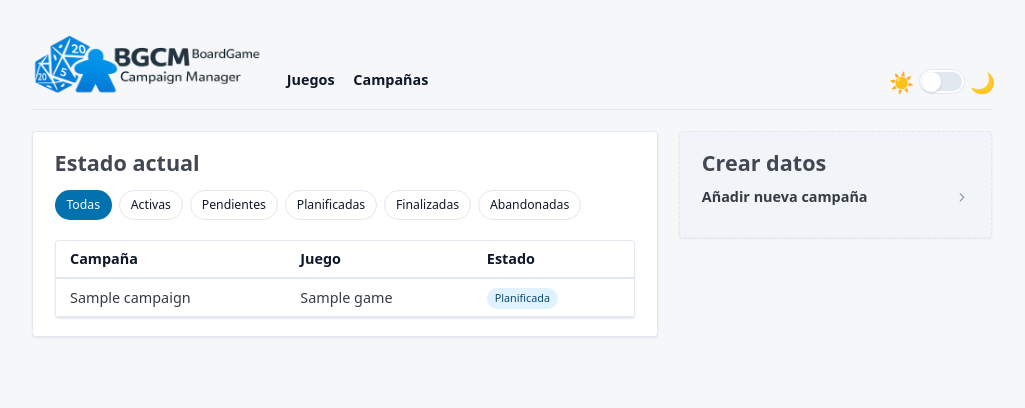
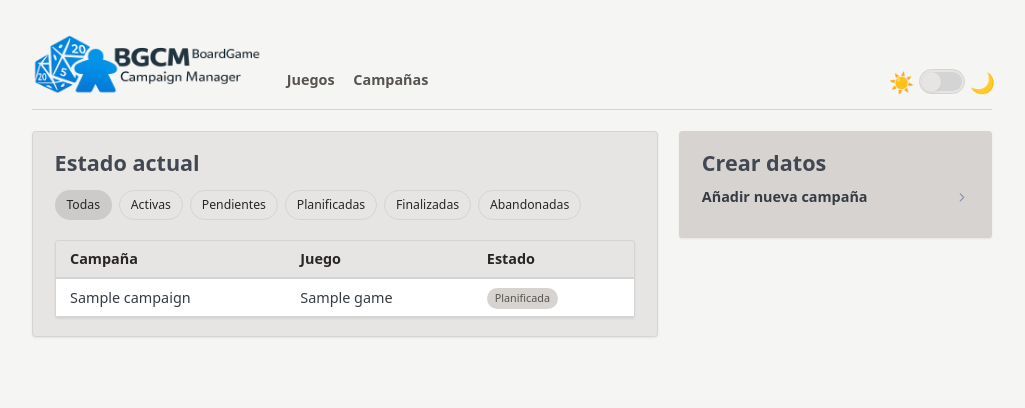
Before and after one commit to KikoNet13/bgcm, a Flask app: template templates/index.html in a window 1280 px wide. Shown: the top 408 px of the page, without its empty margins (128-1153 px from the left). Run offline with Flask 3, Linux system fonts and the light colour scheme; the template is opened without the code that fills it: values that come from a table or form of the project are taken from there, others are empty; tables that the repository leaves empty hold one stand-in row (values such as "Sample post"); some libraries are stand-ins or nearby versions.

Commit message:
Update theme palette variables

```diff
--- a/static/css/main.css
+++ b/static/css/main.css
@@ -1,45 +1,49 @@
 :root {
   --pico-font-size: 90%;
   --pico-line-height: 1.5;
-  --bg-main: #f6f7f9;
-  --bg-card: #ffffff;
-  --bg-card-muted: #f1f5f9;
-  --bg-table: #f8fafc;
-  --text-main: #0f172a;
-  --text-muted: #64748b;
-  --border-subtle: #e2e8f0;
+  --bg-main: #f5f5f4;
+  --bg-card: #e7e5e4;
+  --bg-card-muted: #d6d3d1;
+  --bg-table: #d6d3d1;
+  --text-main: #292524;
+  --text-secondary: #57534e;
+  --text-muted: #a8a29e;
+  --border-subtle: #d4d4d4;
   --app-bg: var(--bg-main);
   --app-surface: var(--bg-card);
   --app-surface-muted: var(--bg-card-muted);
   --app-border: var(--border-subtle);
   --app-text: var(--text-main);
+  --app-text-secondary: var(--text-secondary);
   --app-text-muted: var(--text-muted);
-  --app-accent: var(--pico-primary);
-  --app-accent-bg: var(--pico-primary-background);
-  --app-accent-text: var(--pico-primary-inverse);
-  --app-shadow: 0 1px 2px rgba(15, 23, 42, 0.08);
-  --app-tab-hover: rgba(15, 23, 42, 0.06);
+  --app-accent: #57534e;
+  --app-accent-bg: rgba(87, 83, 78, 0.18);
+  --app-accent-text: var(--text-main);
+  --app-shadow: 0 1px 2px rgba(41, 37, 36, 0.08);
+  --app-tab-hover: rgba(87, 83, 78, 0.1);
 }
 
 .dark {
-  --bg-main: #0b1120;
-  --bg-card: #182032;
-  --bg-card-muted: #111a2b;
-  --bg-table: #141c2c;
-  --text-main: #f8fafc;
-  --text-muted: #cbd5f5;
-  --border-subtle: #2a3447;
+  --bg-main: #1c1917;
+  --bg-card: #292524;
+  --bg-card-muted: #3f3a37;
+  --bg-table: #3f3a37;
+  --text-main: #f5f5f4;
+  --text-secondary: #d6d3d1;
+  --text-muted: #a8a29e;
+  --border-subtle: #44403c;
   --app-bg: var(--bg-main);
   --app-surface: var(--bg-card);
   --app-surface-muted: var(--bg-card-muted);
   --app-border: var(--border-subtle);
   --app-text: var(--text-main);
+  --app-text-secondary: var(--text-secondary);
   --app-text-muted: var(--text-muted);
-  --app-accent: #60a5fa;
-  --app-accent-bg: rgba(96, 165, 250, 0.2);
-  --app-accent-text: #e2e8f0;
-  --app-shadow: 0 1px 2px rgba(15, 23, 42, 0.4);
-  --app-tab-hover: rgba(226, 232, 240, 0.12);
+  --app-accent: #e7e5e4;
+  --app-accent-bg: rgba(231, 229, 228, 0.14);
+  --app-accent-text: var(--text-main);
+  --app-shadow: 0 1px 2px rgba(28, 25, 23, 0.5);
+  --app-tab-hover: rgba(231, 229, 228, 0.12);
 }
 
 body {
@@ -117,7 +121,7 @@ main.container {
   background: transparent;
   font-size: 1rem;
   font-weight: 700;
-  color: var(--pico-contrast-color);
+  color: var(--app-text-secondary);
   text-decoration: none;
   transition: color 0.2s ease, border-color 0.2s ease, background 0.2s ease;
   user-select: none;
@@ -183,7 +187,7 @@ main.container {
   height: 1.35rem;
   border-radius: 50%;
   background: var(--app-surface);
-  box-shadow: 0 1px 2px rgba(15, 23, 42, 0.2);
+  box-shadow: var(--app-shadow);
   transition: transform 0.2s ease, background 0.2s ease;
 }
 
@@ -301,14 +305,14 @@ button {
   border-radius: var(--pico-border-radius);
   border-collapse: separate;
   border-spacing: 0;
-  color: var(--text-main);
+  color: var(--app-text);
   box-shadow: var(--app-shadow);
   overflow: hidden;
 }
 
 .campaigns-table thead th {
   background: var(--bg-card);
-  color: var(--text-main);
+  color: var(--app-text);
   border-bottom: 1px solid var(--border-subtle);
 }
 
@@ -360,62 +364,7 @@ button {
   padding: 0.15rem 0.55rem;
   border-radius: 999px;
   font-size: 0.75rem;
-  background: #eef2f7;
-  color: #0f172a;
+  background: var(--app-surface-muted);
+  color: var(--app-text-secondary);
   margin-right: 0.35rem;
 }
-
-.status-pill.status-activa {
-  background: #dcfce7;
-  color: #14532d;
-}
-
-.status-pill.status-planificada {
-  background: #e0f2fe;
-  color: #0c4a6e;
-}
-
-.status-pill.status-pendiente {
-  background: #fef9c3;
-  color: #713f12;
-}
-
-.status-pill.status-finalizada {
-  background: #f3f4f6;
-  color: #374151;
-}
-
-.status-pill.status-abandoned {
-  background: #fee2e2;
-  color: #7f1d1d;
-}
-
-.dark .status-pill {
-  background: #1f2937;
-  color: #e2e8f0;
-}
-
-.dark .status-pill.status-activa {
-  background: rgba(34, 197, 94, 0.2);
-  color: #bbf7d0;
-}
-
-.dark .status-pill.status-planificada {
-  background: rgba(56, 189, 248, 0.18);
-  color: #bae6fd;
-}
-
-.dark .status-pill.status-pendiente {
-  background: rgba(250, 204, 21, 0.18);
-  color: #fde68a;
-}
-
-.dark .status-pill.status-finalizada {
-  background: rgba(148, 163, 184, 0.2);
-  color: #e2e8f0;
-}
-
-.dark .status-pill.status-abandoned {
-  background: rgba(248, 113, 113, 0.2);
-  color: #fecaca;
-}
```
